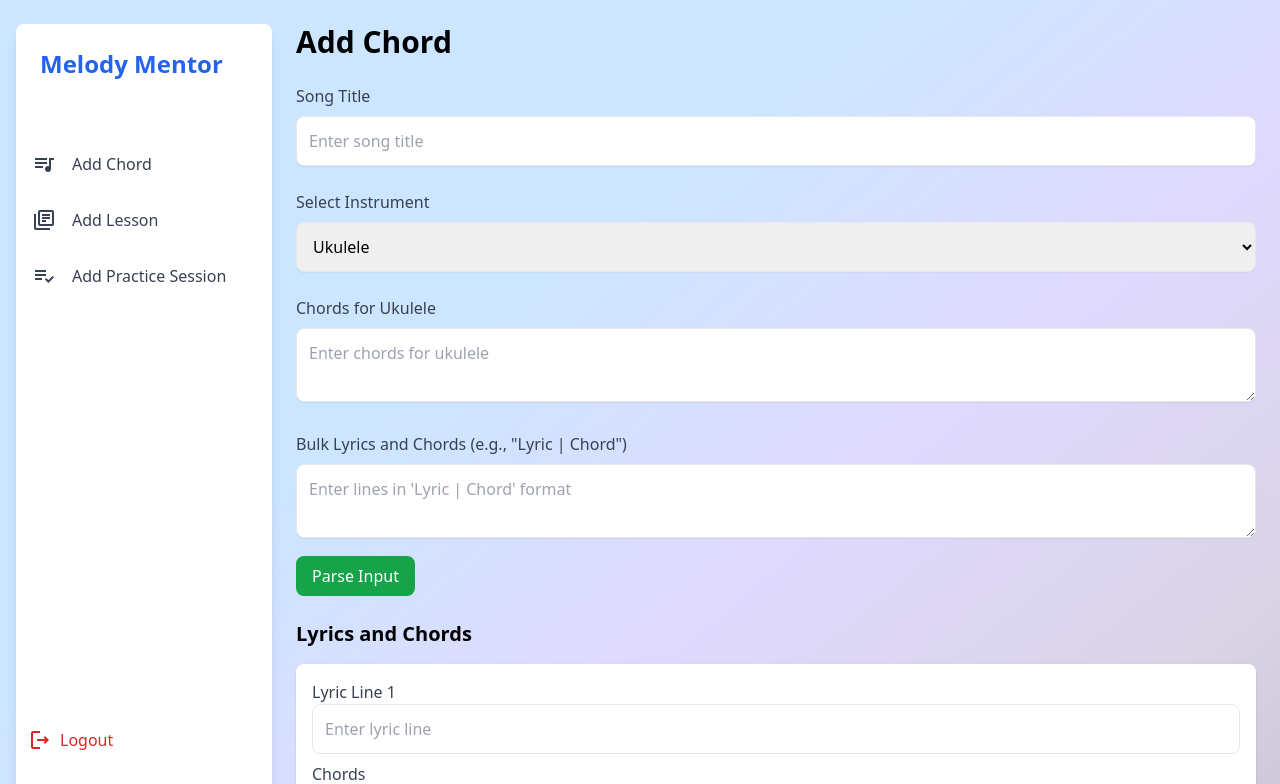
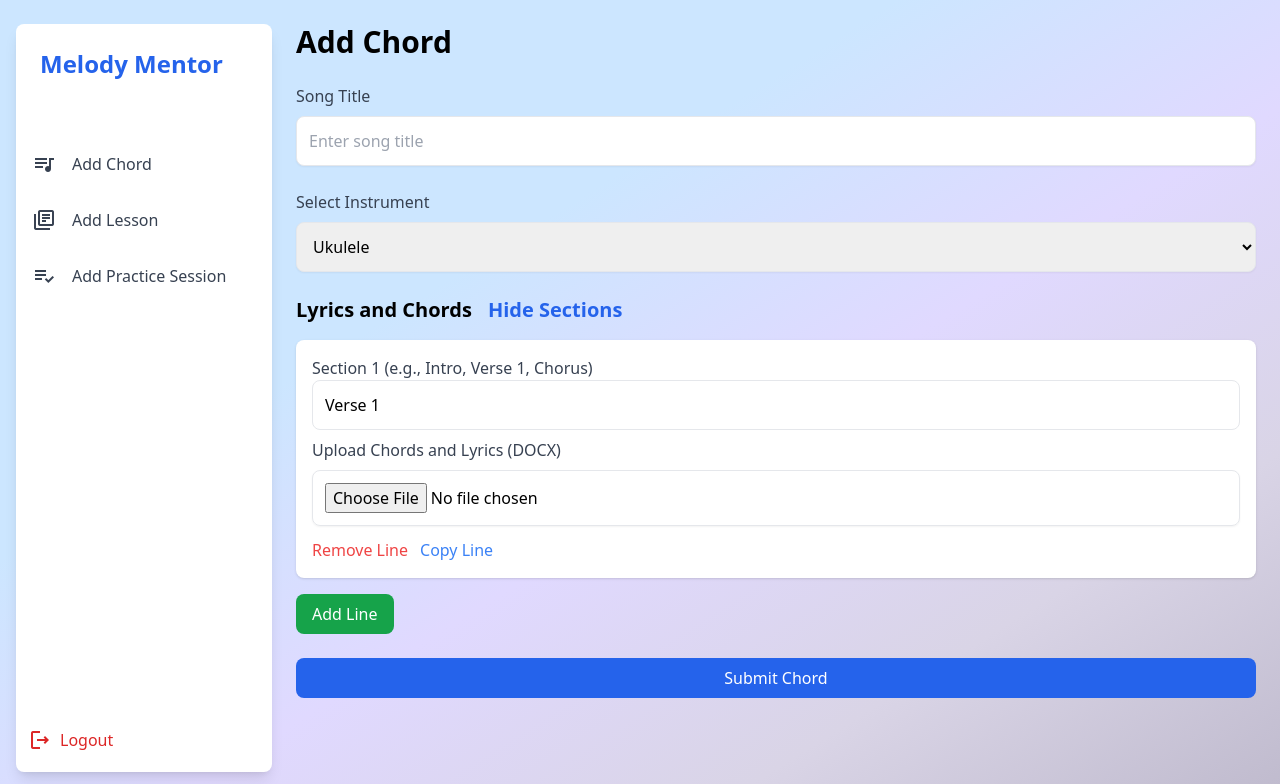
Before and after one commit to prastavana/Web-Frontend-MM, a React (Vite) app: page /addChord in a window 1280 px wide. Shown: the top 784 px of the page. Built offline with nearby package versions, Linux system fonts and the light colour scheme.

Commit message:
Refining add Chord ui

```diff
--- a/package.json
+++ b/package.json
@@ -15,6 +15,7 @@
     "@fortawesome/free-solid-svg-icons": "^6.7.2",
     "@fortawesome/react-fontawesome": "^0.2.2",
     "axios": "^1.7.9",
+    "mammoth": "^1.9.0",
     "react": "^18.3.1",
     "react-dom": "^18.3.1",
     "react-fontawesome": "^1.7.1",
--- a/src/core/public/addChord.jsx
+++ b/src/core/public/addChord.jsx
@@ -1,71 +1,98 @@
-import React, { useState } from "react";
+import { useState } from "react";
 import Sidebar from "./Sidebar"; // Adjust the path if needed
+import * as mammoth from "mammoth"; // Import Mammoth.js for DOCX parsing
 
 const AddChord = () => {
     const [songName, setSongName] = useState("");
     const [selectedInstrument, setSelectedInstrument] = useState("ukulele");
-    const [chords, setChords] = useState({ ukulele: "", guitar: "", piano: "" });
-    const [lyrics, setLyrics] = useState([{ line: "", chords: "" }]);
-    const [bulkInput, setBulkInput] = useState("");
+    const [lyrics, setLyrics] = useState([
+        { section: "Verse 1", lyric: "This is a verse.", chord: "C" }
+    ]);
+    const [isOpen, setIsOpen] = useState(true); // Control collapsible section state
+    const [docxFile, setDocxFile] = useState(null); // Handle docx file upload
+    const [ setUploadedLyrics] = useState([]); // Store lyrics and chords extracted from docx
 
-    // Handle bulk input parsing
-    const handleBulkInput = () => {
-        const lines = bulkInput.split("\n").map((line) => {
-            const [lyric, chords] = line.split("|"); // Adjust the delimiter if needed
-            return { line: lyric?.trim() || "", chords: chords?.trim() || "" };
-        });
-        setLyrics(lines);
+    // Handle instrument selection change
+    const handleInstrumentChange = (e) => {
+        setSelectedInstrument(e.target.value);
     };
 
-    // Handle file upload
-    const handleFileUpload = (event) => {
-        const file = event.target.files[0];
-        if (file) {
+    // Handle docx file upload and extract lyrics/chords from the file
+    const handleDocxUpload = (e) => {
+        const file = e.target.files[0];
+        setDocxFile(file); // Set the selected docx file
+
+        // Read and extract text from the DOCX file using Mammoth
         const reader = new FileReader();
-            reader.onload = (e) => {
-                const content = e.target.result;
-                const lines = content.split("\n").map((line) => {
-                    const [lyric, chords] = line.split("|");
-                    return { line: lyric?.trim() || "", chords: chords?.trim() || "" };
-                });
-                setLyrics(lines);
+        reader.onload = () => {
+            const arrayBuffer = reader.result;
+            mammoth.extractRawText({ arrayBuffer })
+                .then((result) => {
+                    const extractedText = result.value;
+                    const lyricsLines = parseDocxText(extractedText);
+                    setUploadedLyrics(lyricsLines); // Save extracted lyrics
+                })
+                .catch((err) => console.log(err));
         };
-            reader.readAsText(file);
-        }
+        reader.readAsArrayBuffer(file);
     };
 
-    // Handle individual lyrics and chords updates
+    // Example of how to parse the DOCX text into lyric and chord lines
+    const parseDocxText = (text) => {
+        const lines = text.split("\n");
+        const parsedLyrics = [];
+        lines.forEach((line) => {
+            // Assuming that the DOCX file has a pattern like "Verse 1: [lyric] [chord]"
+            const parts = line.split(":");
+            if (parts.length === 2) {
+                const [section, rest] = parts;
+                const [lyric, chord] = rest.split(" ");
+                parsedLyrics.push({ section, lyric, chord });
+            }
+        });
+        return parsedLyrics;
+    };
+
+    // Handle lyrics and chords updates
     const handleLyricsChange = (index, field, value) => {
         const updatedLyrics = [...lyrics];
         updatedLyrics[index][field] = value;
         setLyrics(updatedLyrics);
     };
 
-    const handleInstrumentChange = (e) => {
-        setSelectedInstrument(e.target.value);
+    // Add new lyric and chord line
+    const addLine = () => {
+        setLyrics([
+            ...lyrics,
+            { section: "", lyric: "", chord: "" }
+        ]);
     };
 
-    const handleChordsChange = (e) => {
-        setChords({ ...chords, [selectedInstrument]: e.target.value });
-    };
-
-    const addLine = () => {
-        setLyrics([...lyrics, { line: "", chords: "" }]);
-    };
-
+    // Remove lyric and chord line
     const removeLine = (index) => {
         const updatedLyrics = lyrics.filter((_, i) => i !== index);
         setLyrics(updatedLyrics);
+    };
+
+    // Copy an existing line
+    const copyLine = (index) => {
+        const newLine = { ...lyrics[index] };
+        setLyrics([...lyrics, newLine]);
     };
 
     const handleSubmit = (e) => {
         e.preventDefault();
         console.log("Song Data:", {
             songName,
-            chords,
             lyrics,
+            docxFile, // Include the docx file in the submission
         });
         // Add backend submission logic here
+    };
+
+    // Toggle collapsible section visibility
+    const toggleSection = () => {
+        setIsOpen(!isOpen);
     };
 
     return (
@@ -94,7 +121,7 @@ const AddChord = () => {
                         />
                     </div>
 
-                    {/* Dropdown for Instrument Selection */}
+                    {/* Instrument Selection */}
                     <div>
                         <label htmlFor="instrument" className="block text-gray-700 font-medium mb-2">
                             Select Instrument
@@ -111,75 +138,60 @@ const AddChord = () => {
                         </select>
                     </div>
 
-                    {/* Chords for Selected Instrument */}
+                    {/* Lyrics and Chords Lines */}
                     <div>
-                        <label htmlFor="chords" className="block text-gray-700 font-medium mb-2">
-                            Chords for {selectedInstrument.charAt(0).toUpperCase() + selectedInstrument.slice(1)}
-                        </label>
-                        <textarea
-                            id="chords"
-                            value={chords[selectedInstrument]}
-                            onChange={handleChordsChange}
-                            className="w-full p-3 border rounded-lg shadow-sm focus:outline-none focus:ring-2 focus:ring-blue-500"
-                            placeholder={`Enter chords for ${selectedInstrument}`}
-                        />
-                    </div>
-
-                    {/* Bulk Lyrics and Chords Input */}
-                    <div>
-                        <label htmlFor="bulkInput" className="block text-gray-700 font-medium mb-2">
-                            Bulk Lyrics and Chords (e.g., "Lyric | Chord")
-                        </label>
-                        <textarea
-                            id="bulkInput"
-                            value={bulkInput}
-                            onChange={(e) => setBulkInput(e.target.value)}
-                            className="w-full p-3 border rounded-lg shadow-sm focus:outline-none focus:ring-2 focus:ring-blue-500"
-                            placeholder="Enter lines in 'Lyric | Chord' format"
-                        />
+                        <h2 className="text-xl font-semibold mb-4">
+                            Lyrics and Chords
                             <button
                                 type="button"
-                            onClick={handleBulkInput}
-                            className="mt-3 px-4 py-2 bg-green-600 text-white rounded-lg hover:bg-green-700"
+                                onClick={toggleSection}
+                                className="ml-4 text-blue-600 hover:underline"
                             >
-                            Parse Input
+                                {isOpen ? "Hide" : "Show"} Sections
                             </button>
-                    </div>
+                        </h2>
 
-                    {/* Lyrics and Chords Lines */}
-                    <div>
-                        <h2 className="text-xl font-semibold mb-4">Lyrics and Chords</h2>
-                        {lyrics.map((item, index) => (
+                        {isOpen && lyrics.map((item, index) => (
                             <div key={index} className="mb-4 p-4 bg-white shadow rounded-lg">
                                 <div className="mb-2">
                                     <label className="block text-gray-700 font-medium">
-                                        Lyric Line {index + 1}
+                                        Section {index + 1} (e.g., Intro, Verse 1, Chorus)
                                     </label>
                                     <input
                                         type="text"
-                                        value={item.line}
-                                        onChange={(e) => handleLyricsChange(index, "line", e.target.value)}
+                                        value={item.section}
+                                        onChange={(e) => handleLyricsChange(index, "section", e.target.value)}
                                         className="w-full p-3 border rounded-lg focus:outline-none focus:ring-2 focus:ring-blue-500"
-                                        placeholder="Enter lyric line"
+                                        placeholder="Enter section name (e.g., Verse 1)"
                                     />
                                 </div>
                                 <div>
-                                    <label className="block text-gray-700 font-medium">Chords</label>
+                                    <label className="block text-gray-700 font-medium mb-2" htmlFor="docxFile">
+                                        Upload Chords and Lyrics (DOCX)
+                                    </label>
                                     <input
-                                        type="text"
-                                        value={item.chords}
-                                        onChange={(e) => handleLyricsChange(index, "chords", e.target.value)}
-                                        className="w-full p-3 border rounded-lg focus:outline-none focus:ring-2 focus:ring-blue-500"
-                                        placeholder="Enter chords for this line"
+                                        type="file"
+                                        id="docxFile"
+                                        onChange={handleDocxUpload}
+                                        className="w-full p-3 border rounded-lg shadow-sm focus:outline-none focus:ring-2 focus:ring-blue-500"
                                     />
                                 </div>
+                                <div className="mt-3 space-x-3">
                                     <button
                                         type="button"
                                         onClick={() => removeLine(index)}
-                                    className="mt-3 text-red-500 hover:underline"
+                                        className="text-red-500 hover:underline"
                                     >
                                         Remove Line
                                     </button>
+                                    <button
+                                        type="button"
+                                        onClick={() => copyLine(index)}
+                                        className="text-blue-500 hover:underline"
+                                    >
+                                        Copy Line
+                                    </button>
+                                </div>
                             </div>
                         ))}
                         <button
@@ -191,12 +203,15 @@ const AddChord = () => {
                         </button>
                     </div>
 
+                    {/* Updated File Upload Section */}
+
+
                     {/* Submit Button */}
                     <button
                         type="submit"
                         className="w-full px-4 py-2 bg-blue-600 text-white rounded-lg hover:bg-blue-700"
                     >
-                        Submit Song
+                        Submit Chord
                     </button>
                 </form>
             </main>
```
Also changed, not shown: 1 other file (tests, documents, lock files or other folders). Lines whose indentation alone changed are shown as unchanged.
